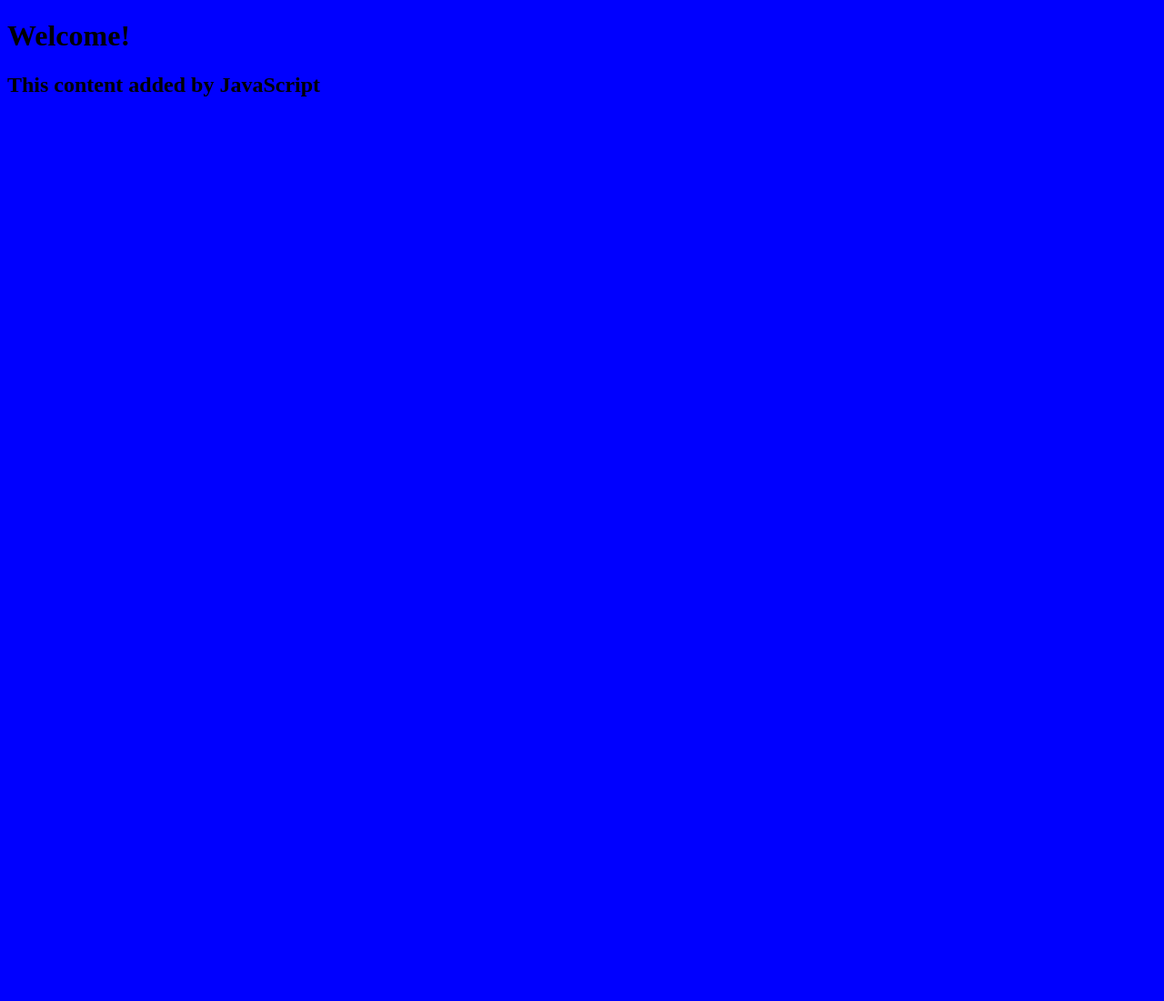
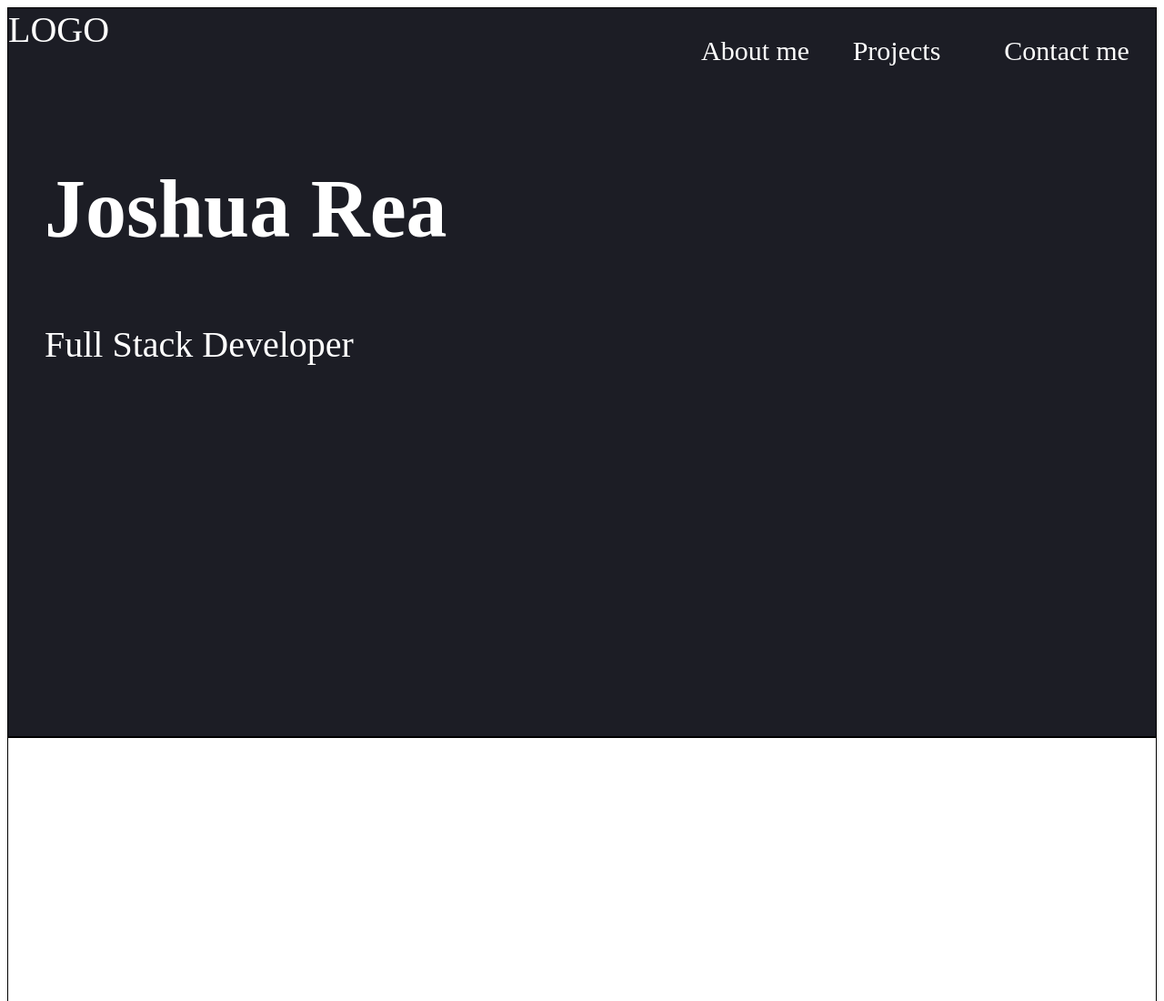
Before and after one commit to jdrea1587/Joshua-Rea-Software-Engineer, a plain HTML site: page index.html in a window 1280 px wide. Shown: the top 1100 px of the page at 91% size. Before the commit the page ends 800 px from the top, so only its background shows below. Drawn offline with Linux system fonts and the light colour scheme.

Commit message:
Create outline

```diff
--- a/index.html
+++ b/index.html
@@ -1,14 +1,29 @@
 <!DOCTYPE html>
 <html lang="en">
-    <head>
-        <link rel="stylesheet" href="style.css">
-        <title>Joshua Rea's Code</title>
+  <head>
+      <link rel="stylesheet" href="style.css">
+      <title>Joshua's Code</title>
+      <meta charset="UTF-8" />
+  </head>
+  <body>
+        <section class="tipper">
+          <nav>
+            <div>LOGO</div>
+            <ul>
+              <li>About me</li>
+              <li>Projects</li>
+              <li>Contact me</li>
+            </ul>
+          </nav>
+          <div class="tipper-text">
+            <h1>Joshua Rea</h1>
+            <p>Full Stack Developer</p>
+          </div>
+        </section>
+        <section></section>
+        <section></section>
+        <footer></footer>
 
-    </head>
-  <body>
-
-        <h1>Welcome!</h1>
-        <script src="script.js"></script>
-
+      <script src="script.js"></script>
   </body>
 </html>
--- a/script.js
+++ /dev/null
@@ -1,3 +0,0 @@
-const h2 = document.createElement('h2');
-h2.textContent = "This content added by JavaScript";
-document.querySelector('body').appendChild(h2);
--- a/style.css
+++ b/style.css
@@ -1,3 +1,43 @@
-body {
-    background-color: blue;
+section {
+    height: 500px;
+    background-color: white;
+    border: solid black 1px;
 }
+
+.tipper {
+    background-color: #1c1d25;
+    height: 100vh;
+    color: white;
+    font-size: 40px;
+}
+
+footer {
+    height: 500px;
+    background-color: black;
+}
+
+nav {
+    display: flex;
+    justify-content: space-between;
+}
+
+ul {
+    display: flex;
+    list-style-type: none;
+    width: 500px;
+    justify-content: space-between;
+    font-size: 30px;
+}
+
+li {
+    width: 200px;
+    text-decoration: none;
+}
+
+h1 {
+    font-size: 90px;
+}
+
+.tipper-text {
+    margin-left: 40px;
+}
```
